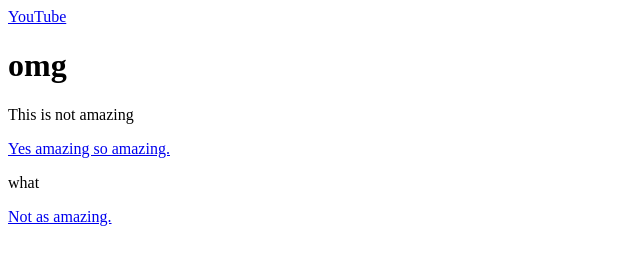
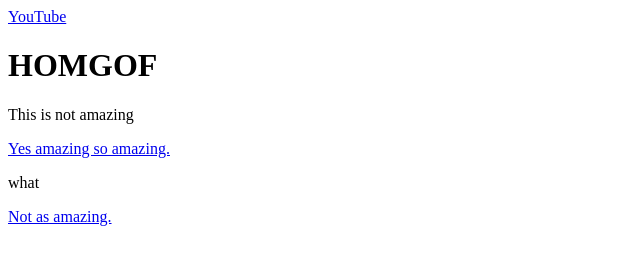
Before and after one commit to mauricey/iat339-demo-summer2016, a plain HTML site: page index.html in a window 1280 px wide. Shown: the whole page, without its empty margins (0-640 px from the left). Drawn offline with Linux system fonts and the light colour scheme.

Commit message:
changed heading to HOMG

```diff
--- a/index.html
+++ b/index.html
@@ -10,7 +10,7 @@
 		<a href="http://www.youtube.com">YouTube</a>
 	</nav>
 
-	<h1>omg</h1>
+	<h1>HOMGOF</h1>
 
 	<p> This is not amazing </p>
 
```
